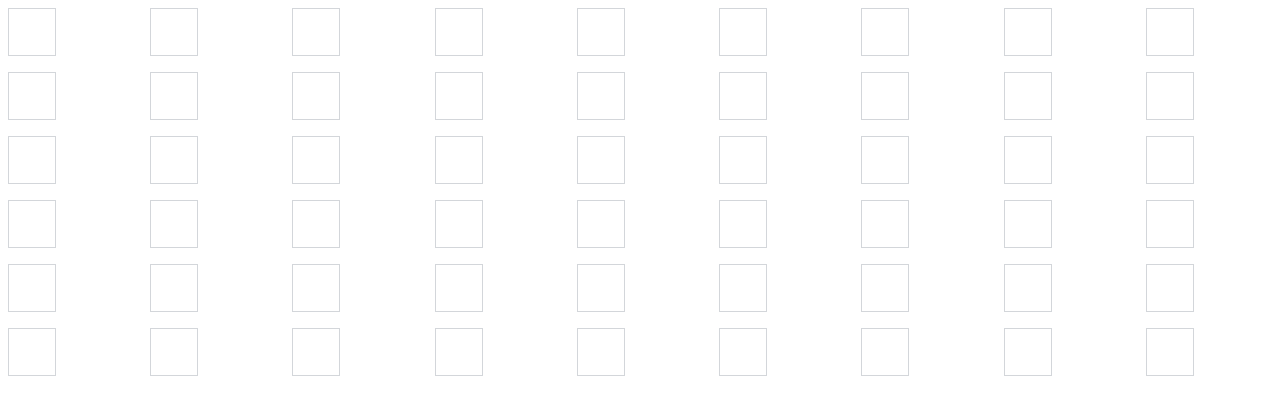
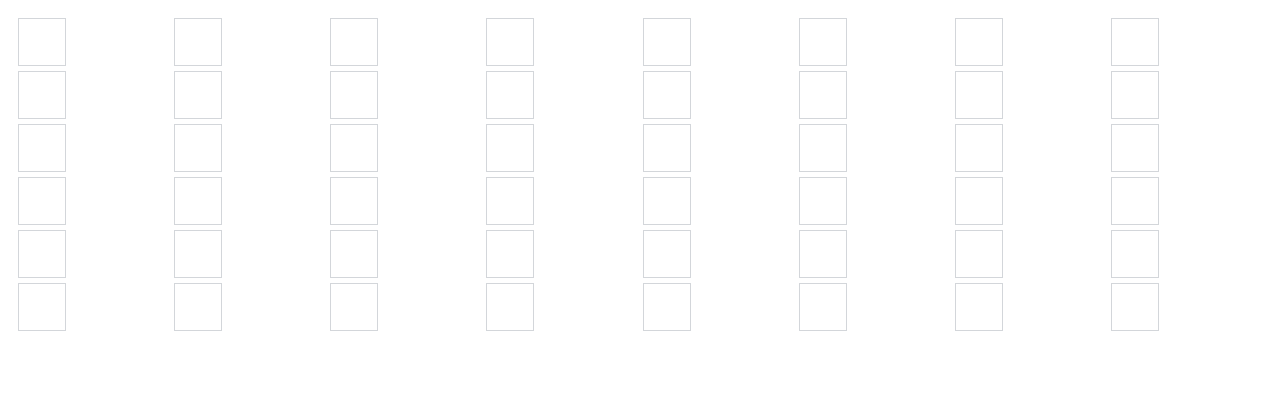
Before and after one commit to AlexPD93/javascript-grid-practice, a plain HTML site: page index.html in a window 1280 px wide. Drawn offline with Linux system fonts and the light colour scheme.

Commit message:
Added own styling

```diff
--- a/script.js
+++ b/script.js
@@ -1,4 +1,4 @@
-let winningWord = "australia";
+let winningWord = "colombia";
 
 const container = document.getElementById("container");
 
--- a/style.css
+++ b/style.css
@@ -5,9 +5,11 @@
 
 #container {
   display: grid;
-  grid-gap: 1em;
   grid-template-rows: repeat(var(--grid-rows), 1fr);
   grid-template-columns: repeat(var(--grid-cols), 1fr);
+  grid-gap: 5px;
+  padding: 10px;
+  box-sizing: border-box;
 }
 
 .grid-item {
```
